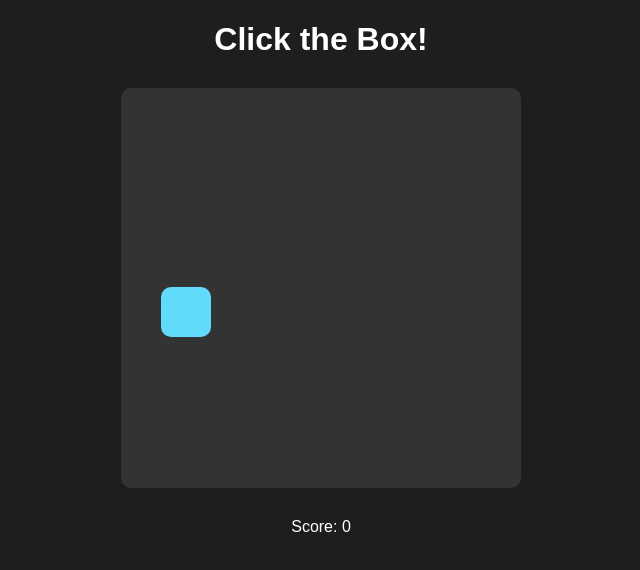
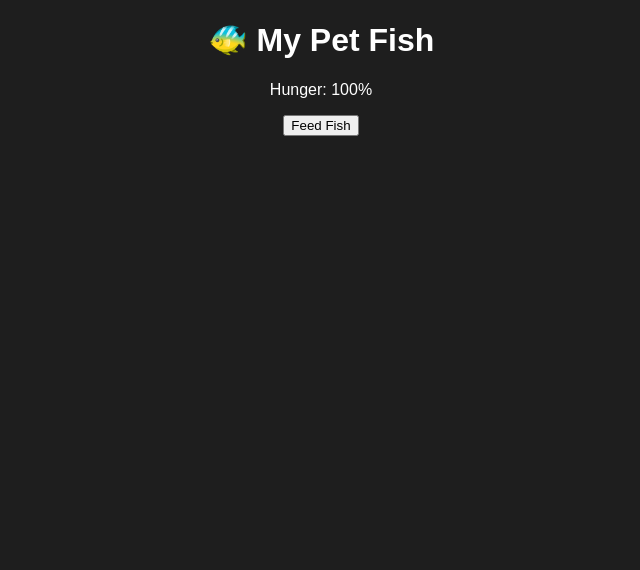
Before and after one commit to Joanna-saca/Game-yeah, a plain HTML site: page index.html in a window 1280 px wide. Shown: the whole page, without its empty margins (319-959 px from the left). Drawn offline with Linux system fonts and the light colour scheme.

Commit message:
index.html

```diff
--- a/index.html
+++ b/index.html
@@ -1,16 +1,18 @@
 <!DOCTYPE html>
-<html>
+<html lang="en">
 <head>
   <meta charset="UTF-8">
-  <title>Click the Box Game</title>
+  <title>My Pet Fish</title>
   <link rel="stylesheet" href="style.css">
 </head>
 <body>
-  <h1>Click the Box!</h1>
-  <div id="game-area">
-    <div id="box"></div>
+  <h1>🐠 My Pet Fish</h1>
+  <div id="tank">
+    <div id="fish"></div>
   </div>
-  <p>Score: <span id="score">0</span></p>
+  <p>Hunger: <span id="hunger">100</span>%</p>
+  <button id="feed-btn">Feed Fish</button>
+
   <script src="script.js"></script>
 </body>
 </html>
```
